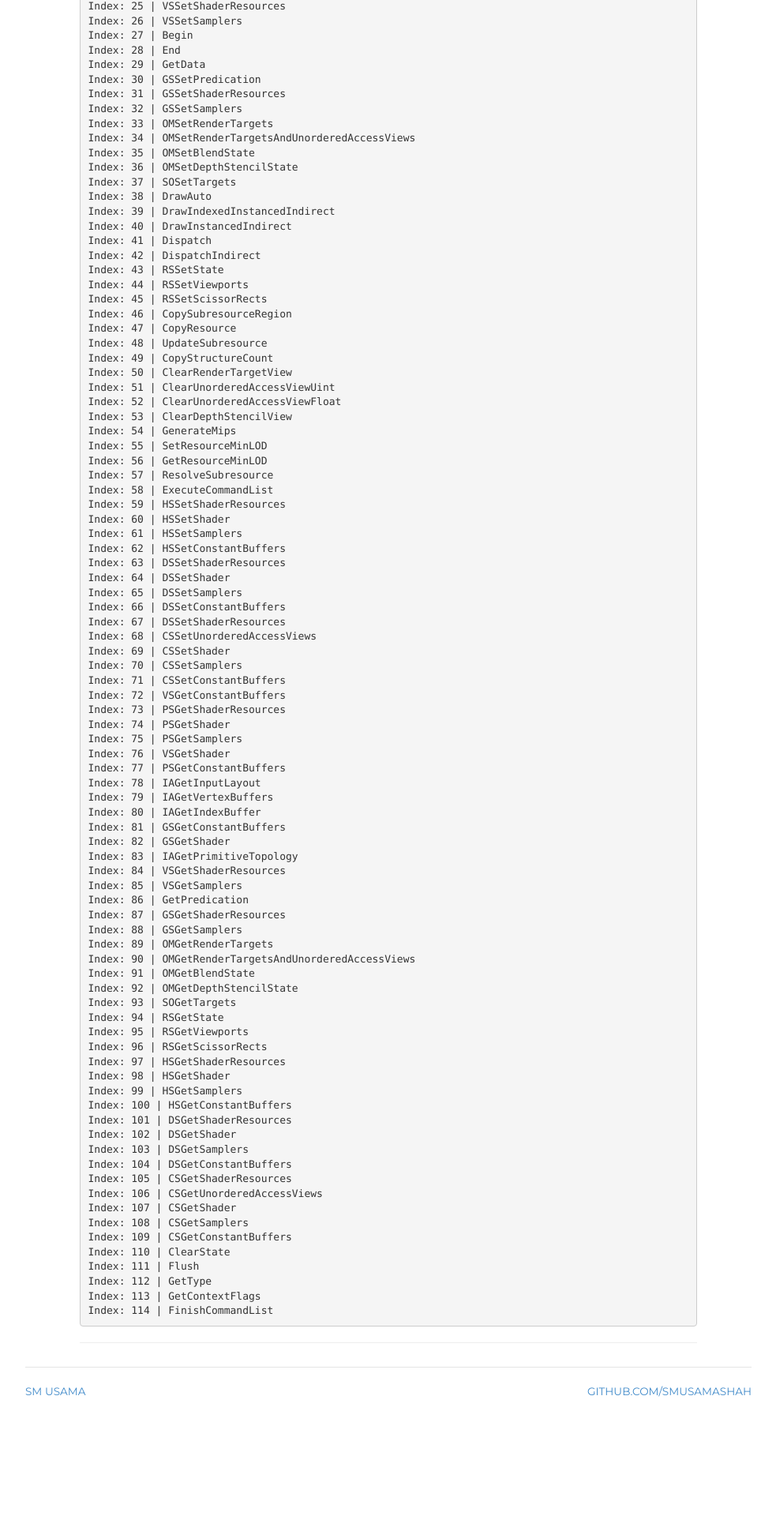
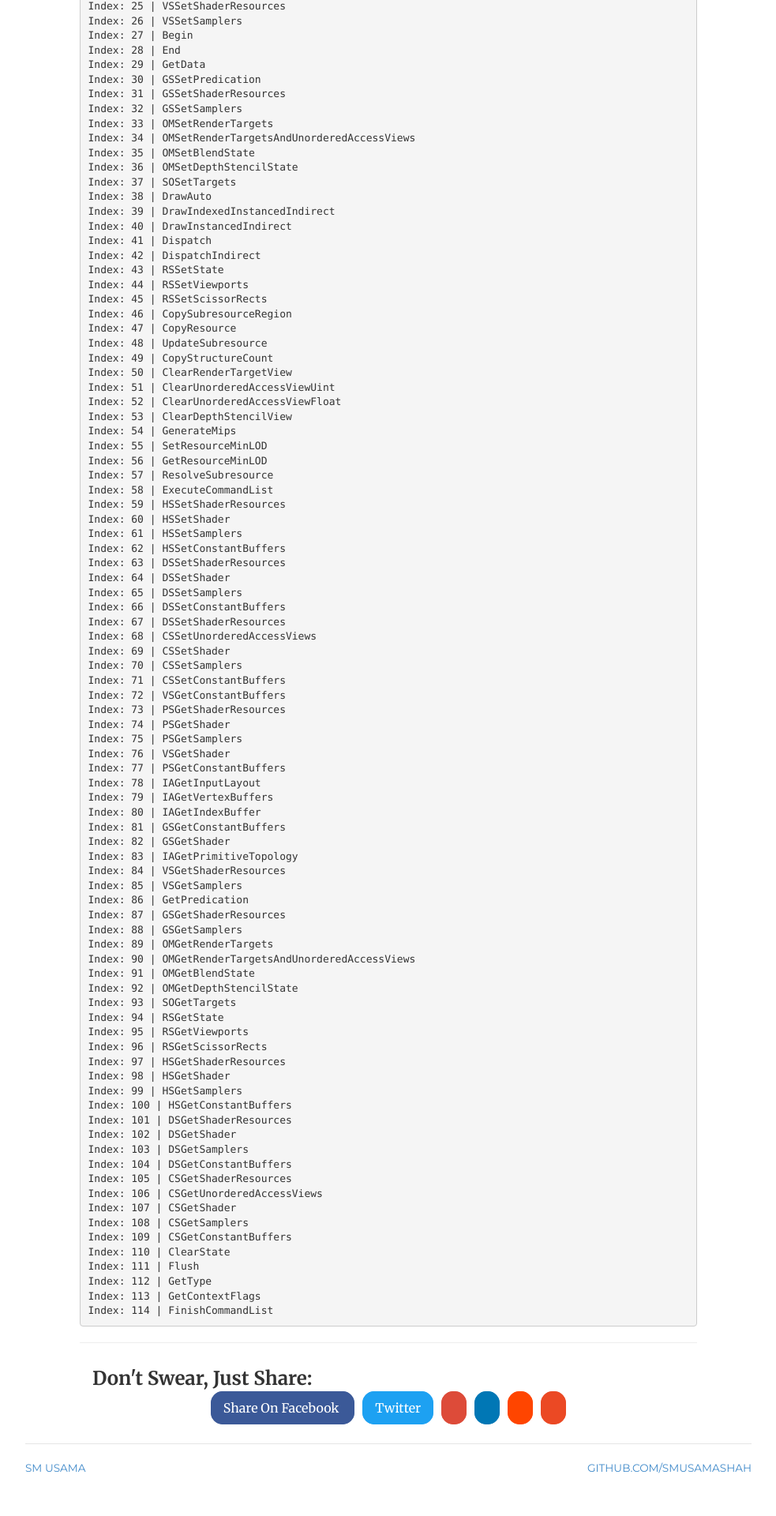
Before and after one commit to SMUsamaShah/SMUsamaShah.github.io, a Jekyll site: the page built from _posts/2017-10-14-ID3D10Device-VTable.md, in a window 1280 px wide. Shown: the part 2915-4835 px from the top of the page at 79% size, without its empty margins (148-1131 px from the left). Built offline with Jekyll 4.4.1, drawn with Linux system fonts in a browser that asks for light colours; comment, search, counter and statistics services are not loaded; before the commit the page ends 4739 px from its top, so only the background shows below that.

Commit message:
social sharing buttons

```diff
--- a/_config.yml
+++ b/_config.yml
@@ -8,4 +8,17 @@ plugins:
   - jekyll-sitemap
 
 feature:
-    disqus: true
+  disqus: true
+  sharing: true
+
+# Post sharing icons
+sharing:
+  twitter: true
+  linkedin: true
+  facebook: true
+  google_plus: true
+  reddit: true
+  stumble: true
+
+sass:
+  style: compressed
--- a/_includes/head.html
+++ b/_includes/head.html
@@ -16,6 +16,7 @@
 	<link href="/css/bootstrap.css" rel="stylesheet">
 	<link href="/css/jumbotron-narrow.css" rel="stylesheet">
 	<link href="/css/style.css" rel="stylesheet">
+	<link href="/css/social-buttons.css" rel="stylesheet">
 
 	<!-- HTML5 shim and Respond.js IE8 support of HTML5 elements and media queries -->
 	<!--[if lt IE 9]>
--- /dev/null
+++ b/_includes/social-buttons.html
@@ -0,0 +1,33 @@
+<div class="social-buttons">
+		<h3>
+			Don't Swear, Just Share:
+		</h3>
+    <a href="https://facebook.com/sharer.php?u={{ site.url }}{{ page.url }}"
+    rel="nofollow" target="_blank" title="Share on Facebook" class="z-2 z-h social fb">
+    	<i class="fa fa-facebook"></i> Share On Facebook
+    </a>
+
+    <a href="https://twitter.com/intent/tweet?text={{ page.title }}&url={{ site.url }}{{ page.url }}"
+    rel="nofollow" target="_blank" title="Share on Twitter" class="z-2 z-h social tw">
+    	<i class="fa fa-twitter"></i> Twitter</a>
+
+    <a href="https://plus.google.com/share?url={{ site.url }}{{ page.url }}"
+    rel="nofollow" target="_blank" title="Share on Google+" class="z-2 z-h social gp">
+    	<i class="fa fa-google-plus"></i>
+    </a>
+
+    <a href="http://www.linkedin.com/shareArticle?mini=true&url={{ site.url }}{{ page.url }}&title={{ page.title }}&summary={{ page.summary }}&source={{ site.url }}"
+    rel="nofollow" target="_blank" title="Share On LinkedIn" class="z-2 z-h social li">
+    	<i class="fa fa-linkedin"></i>
+    </a>
+
+    <a href="http://www.reddit.com/submit?url={{ site.url }}{{ page.url }}&title={{ page.title }}"
+    rel="nofollow" target="_blank" title="Share On Reddit" class="z-2 z-h social rd">
+    	<i class="fa fa-reddit-alien"></i>
+    </a>
+
+   	<a href="http://www.stumbleupon.com/submit?url={{ site.url }}{{ page.url }}&title={{ page.title }}"
+    rel="nofollow" target="_blank" title="Stumble This Page" class="z-2 z-h social su">
+   		<i class="fa fa-stumbleupon"></i>
+   	</a>
+</div>
--- a/_layouts/post.html
+++ b/_layouts/post.html
@@ -22,6 +22,13 @@ notes: active
 
     <hr>
 
+    {% if site.feature.sharing %}
+    <!-- Post comments -->
+    <div>
+      {% include social-buttons.html %}
+    </div>
+    {% endif %}
+
     {% if site.feature.disqus %}
     <!-- Post comments -->
     <div class="notecomments">
--- /dev/null
+++ b/css/social-buttons.scss
@@ -0,0 +1,68 @@
+---
+---
+
+.social-buttons {
+  text-align: center;
+  margin: 2em 1em;
+
+  h3 {
+    text-align: left;
+  }
+
+  .social {
+    color: #fff !important;
+    border: 1px solid;
+    border-radius: 15px;
+    margin: 0 5px;
+    padding: 10px 15px;
+    &:hover {
+      border-color: #fff;
+      background: #fff;
+    }
+  }
+
+  .fb {
+    background:  #3b5998;
+    border-color:  #3b5998;
+
+    &:hover {
+      color:  #3b5998 !important;
+    }
+  }
+
+  .tw {
+    background: #1da1f2;
+    border-color: #1da1f2;
+    &:hover {
+      color: #1da1f2 !important;
+    }
+  }
+  .gp {
+    background: #dd4b39;
+    border-color: #dd4b39;
+    &:hover {
+      color: #dd4b39 !important;
+    }
+  }
+  .li {
+    background: #0077b5;
+    border-color: #0077b5;
+    &:hover {
+      color: #0077b5 !important;
+    }
+  }
+  .rd {
+    background: #ff4500;
+    border-color: #ff4500;
+    &:hover {
+      color: #ff4500 !important;
+    }
+  }
+  .su {
+    background: #eb4924;
+    border-color: #eb4924;
+    &:hover {
+      color: #eb4924 !important;
+    }
+  }
+}
```
Also changed, not shown: _includes/sharing.html (added, +42 -0 lines).
